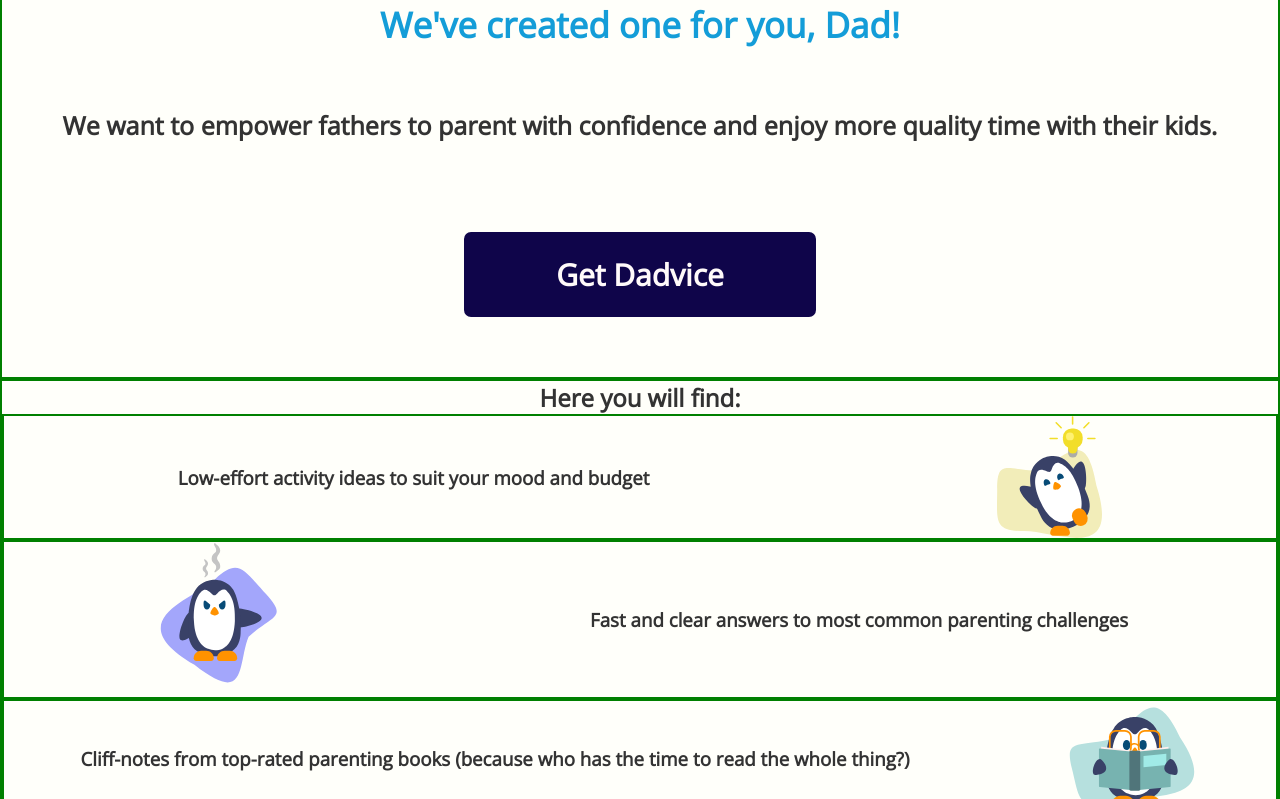
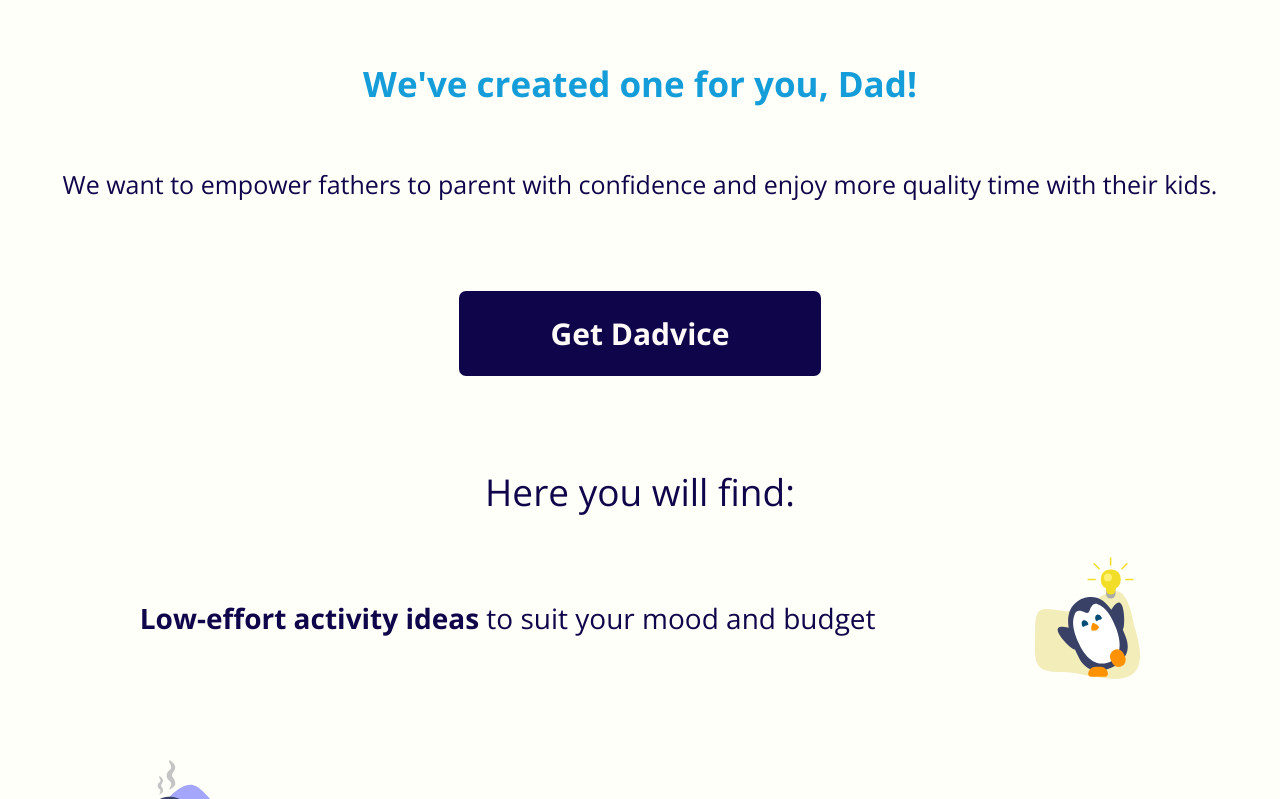
Before and after one commit to vjtovar/web-project-nology, a plain HTML site: page index.html in a window 1280 px wide. Shown: the part 941-1740 px from the top of the page. Drawn offline with nearby package versions, Linux system fonts and the light colour scheme.

Commit message:
Changed font color and weight and added padding

```diff
--- a/index.html
+++ b/index.html
@@ -9,7 +9,7 @@
   </head>
   <body>
     <nav>
-      <a class="logo" href="#">DADA</a>
+      <a class="logo" href="#"><img id="penguin-icon" src="./images/penguin-icon.png" alt="penguin icon"/>DADA</a>
       <a class="login-button" href="#">Login</a>
     </nav>
     <div class="get-device">
--- a/main.scss
+++ b/main.scss
@@ -1,11 +1,12 @@
-@import url('https://fonts.googleapis.com/css2?family=Nunito:wght@700&family=Open+Sans&display=swap');
+// @import url('https://fonts.googleapis.com/css2?family=Nunito:wght@700&family=Open+Sans&display=swap');
+
+@import url('https://fonts.googleapis.com/css2?family=Nunito:wght@700&family=Open+Sans:ital,wght@0,400;0,700;1,300&display=swap');
 
 $font-body: "Open Sans", sans-serif;
 $font-display: "Nunito", cursive;
 
 $color-primary: #0f054a;
 $color-secondary: #149dd8;
-$color-black: #333333;
 $color-white: #fffafa;
 $background-color-primary: #fffffa;
 $background-color-secondary: #ffffe0;
@@ -17,7 +18,7 @@ $background-color-secondary: #ffffe0;
     padding: 0;
     box-sizing: border-box;
     font-family: $font-body;
-    color: $color-black;
+    color: $color-primary;
     background-color: $background-color-primary;
 }
 
@@ -27,7 +28,6 @@ a:visited {
 }
 
 nav {
-    border: 2px solid green;
     display: flex;
     justify-content: space-between;
     align-items: center;
@@ -36,9 +36,10 @@ nav {
     font-size: 30px;
     font-weight: bold;
 
-    a {
-        color: $color-primary;
-    }
+}
+
+.logo {
+    font-size: 100px;
 }
 
 .login-button {
@@ -49,17 +50,24 @@ nav {
 }
 
 .get-device {
-    border: 2px solid green;
     display: flex;
     flex-direction: column;
     justify-content: center;
     align-items: center;
+    text-align: center;
 
     img, h1, h2, h3, h4 {
         padding: 30px 30px;
     }
 
-    h1, h2 {
+    h1 {
+        font-family: $font-display;
+        font-size: 50px;
+        font-weight: bolder;
+
+    }
+
+    h2 {
         font-size: 40px;
     }
 
@@ -69,11 +77,11 @@ nav {
 
     h3 {
         font-size: 35px;
-        color: $color-secondary;
     }
 
     h4 {
         font-size: 25px;
+        font-weight: lighter;
     }
 
 }
@@ -93,34 +101,52 @@ nav {
 
 
 .sign-up {
-    border: 2px solid green;
     display: flex;
     flex-direction: column;
     justify-content: center;
     align-items: center;
+    padding: 30px 20px;
+
+    h2 {
+        font-size: 37px;
+        font-weight: normal;
+    }
+
+    h3 {
+        font-size: 28px;
+        font-weight: normal;
+    }
 }
+
+.bold {
+    font-weight: bold;
+}
+
+.italic {
+    font-style: italic;
+}
+
 
 .penguin-one,
 .penguin-three {
-    border: 2px solid green;
     display: flex;
     justify-content: space-around;
     align-items: center;
     width: 100%;
+    padding: 40px 40px;
 }
 
 .penguin-two,
 .penguin-four {
-    border: 2px solid green;
     display: flex;
     flex-direction: row-reverse;
     justify-content: space-around;
     align-items: center;
     width: 100%;
+    padding: 40px 40px;
 }
 
 footer {
-    border: 2px solid green;
     display: flex;
     flex-direction: column;
     justify-content: space-around;
@@ -132,7 +158,7 @@ footer {
 
     a {
         padding: 20px 20px;
-        font-weight: bolder;
+        font-weight: bold;
         font-size: 30px;
         background-color: $background-color-secondary;
 
```
Also changed, not shown: images/penguin-icon.png (added), main.css.
